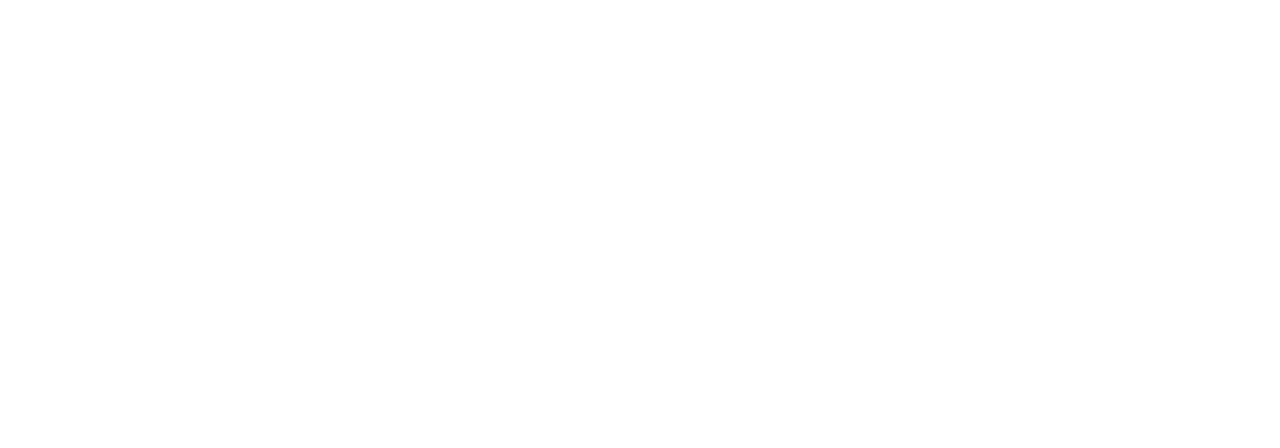
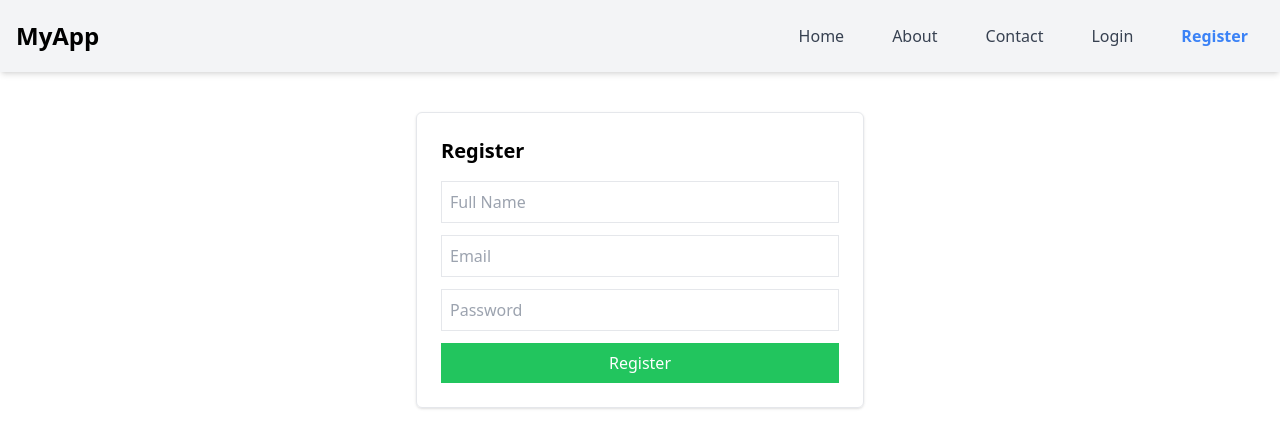
Before and after one commit to Sakhawat71/next-app, a Next.js app: page /register in a window 1280 px wide. Shown: the top 448 px of the page. Built offline with nearby package versions, Linux system fonts and the light colour scheme.

Commit message:
Add Navbar component and enhance Login and Register pages with styling

```diff
--- a/src/app/globals.css
+++ b/src/app/globals.css
@@ -9,7 +9,7 @@
 @tailwind utilities; */
 
 
-:root {
+/* :root {
   --background: #ffffff;
   --foreground: #171717;
 }
@@ -25,4 +25,4 @@
   color: var(--foreground);
   background: var(--background);
   font-family: Arial, Helvetica, sans-serif;
-}
+} */
--- a/src/app/layout.js
+++ b/src/app/layout.js
@@ -1,5 +1,6 @@
 import { Geist, Geist_Mono } from "next/font/google";
 import "./globals.css";
+import Navbar from "@/components/shared/Navbar";
 
 const geistSans = Geist({
   variable: "--font-geist-sans",
@@ -22,6 +23,7 @@
       <body
         className={`${geistSans.variable} ${geistMono.variable} antialiased`}
       >
+        <Navbar />
         {children}
       </body>
     </html>
--- a/src/app/login/page.jsx
+++ b/src/app/login/page.jsx
@@ -2,8 +2,11 @@
 
 const LoginPage = () => {
     return (
-        <div>
-
+        <div className="max-w-md mx-auto mt-10 p-6 border rounded-md shadow">
+            <h2 className="text-xl font-bold mb-4">Login</h2>
+            <input className="w-full border p-2 mb-3" type="email" placeholder="Email" />
+            <input className="w-full border p-2 mb-3" type="password" placeholder="Password" />
+            <button className="w-full bg-blue-500 text-white p-2">Login</button>
         </div>
     );
 };
--- a/src/app/register/page.jsx
+++ b/src/app/register/page.jsx
@@ -2,8 +2,12 @@
 
 const RegisterPage = () => {
     return (
-        <div>
-
+        <div className="max-w-md mx-auto mt-10 p-6 border rounded-md shadow">
+            <h2 className="text-xl font-bold mb-4">Register</h2>
+            <input className="w-full border p-2 mb-3" type="text" placeholder="Full Name" />
+            <input className="w-full border p-2 mb-3" type="email" placeholder="Email" />
+            <input className="w-full border p-2 mb-3" type="password" placeholder="Password" />
+            <button className="w-full bg-green-500 text-white p-2">Register</button>
         </div>
     );
 };
--- a/src/components/shared/Navbar.jsx
+++ b/src/components/shared/Navbar.jsx
@@ -1,12 +1,25 @@
-
+"use client";
+import Link from "next/link";
+import { usePathname } from "next/navigation";
 
 const Navbar = () => {
-
+    const pathname = usePathname();
+    const linkStyle = (path) =>
+        `px-4 py-2 ${pathname === path ? "text-blue-500 font-bold" : "text-gray-700"}`;
 
     return (
-        <div>
-
-        </div>
+        <nav className="bg-gray-100 shadow-md p-4">
+            <div className="container mx-auto flex justify-between items-center">
+                <h1 className="text-2xl font-bold">MyApp</h1>
+                <div className="flex space-x-4">
+                    <Link href="/" className={linkStyle("/")}>Home</Link>
+                    <Link href="/about" className={linkStyle("/about")}>About</Link>
+                    <Link href="/contact" className={linkStyle("/contact")}>Contact</Link>
+                    <Link href="/login" className={linkStyle("/login")}>Login</Link>
+                    <Link href="/register" className={linkStyle("/register")}>Register</Link>
+                </div>
+            </div>
+        </nav>
     );
 };
 
```
